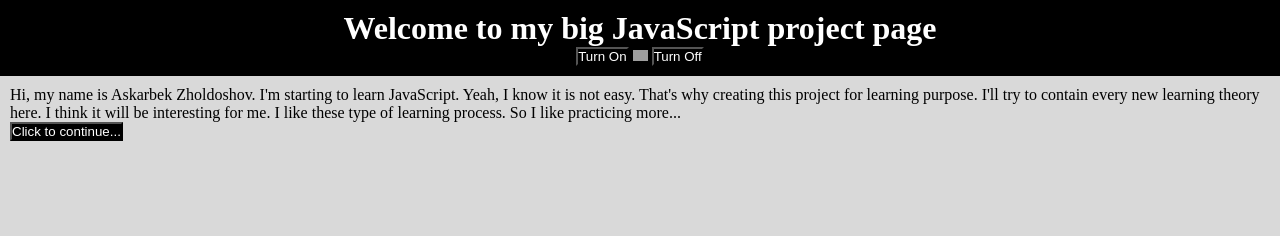
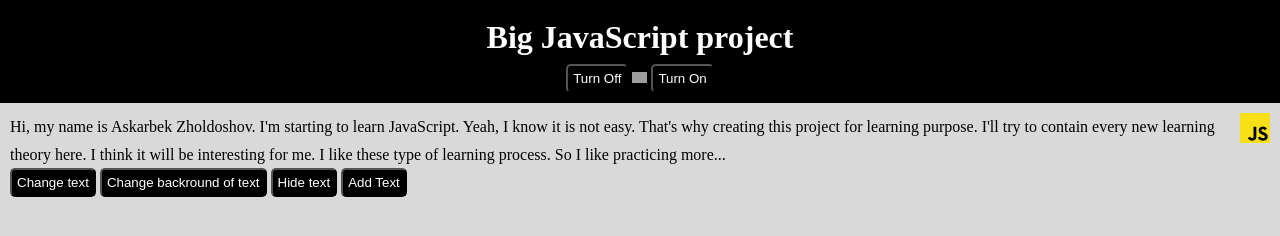
Before and after one commit to pilotaskar/Big-JavaScript-by-Pilotaskar, a plain HTML site: page index.html in a window 1280 px wide. Drawn offline with Linux system fonts and the light colour scheme; grey boxes are pictures that could not be loaded.

Commit message:
last changes

```diff
--- a/index.html
+++ b/index.html
@@ -13,15 +13,16 @@
     <header>
 
 
-        <h1>Welcome to my big JavaScript project page</h1>
+        <h1>Big JavaScript project</h1>
 
 
          <!-- 2. JavaScript can change HTML attribute value (The light bulb.) -->
-        <button type="button" onclick="document.getElementById('lamp').src = 'https://www.w3schools.com/js/pic_bulbon.gif'">Turn On</button>
+         <button type="button" onclick="document.getElementById('lamp').src = 'https://www.w3schools.com/js/pic_bulboff.gif'">Turn Off</button>
+
 
         <img id="lamp" src="https://www.w3schools.com/js/pic_bulboff.gif" alt="" width="15px">
 
-        <button type="button" onclick="document.getElementById('lamp').src = 'https://www.w3schools.com/js/pic_bulboff.gif'">Turn Off</button>
+        <button type="button" onclick="document.getElementById('lamp').src = 'https://www.w3schools.com/js/pic_bulbon.gif'">Turn On</button>
 
 
     </header>
@@ -29,11 +30,26 @@
     <section>
 
         <p id="first-p">
+            <img src="/img/javascript-logo.png" alt="" align="right" width="30px"  >
         Hi, my name is Askarbek Zholdoshov. I'm starting to learn JavaScript. Yeah, I know it is not easy. That's why creating this project for learning purpose. I'll try to contain every new learning theory here. I think it will be interesting for me. I like these type of learning process. So I like practicing more...
         </p>
 
+        <p id="none-p" style="background-color: grey; color: aliceblue; display: none; margin-bottom: 5px;">
+            By the way I'll write comment inside of my code about theory numbers. You can look at my code also. <a href="https://github.com/pilotaskar/Big-JavaScript-by-Pilotaskar" style="color: blue;">Here is my GitHub link to clone or see my code.</a>
+        </p>
+
+        <p></p>
+
         <!-- 1. What JavaScript can do?  -->
-        <button type="button" onclick="document.getElementById('first-p').innerHTML = 'If you also want to learn JavaScript you can follow me or you can also make big challenges like mine. So do everything for learning. Jump, cry, struggle but learn anyway. And give all energies to learn and practice. Only like this way you can be master of coding... '">Click to continue...</button>
+        <button type="button" onclick="document.getElementById('first-p').innerHTML = 'If you also want to learn JavaScript you can follow me or you can also make big challenges like mine. So do everything for learning. Jump, cry, struggle but learn anyway. And give all energies to learn and practice. Only like this way you can be master of coding... '">Change text</button>
+
+       <!--3. JavaScript can change Style. -->
+        <button type="button" onclick="document.getElementById('first-p').style.backgroundColor = 'white'" >Change backround of text</button>
+
+         <!--4. JavaScript can hide HTML elements. -->
+        <button type="button" onclick="document.getElementById('first-p').style.display = 'none'">Hide text</button>
+
+        <button type="button" onclick="document.getElementById('none-p').style.display = 'block'">Add Text</button>
     </section>
 
 
--- a/style.css
+++ b/style.css
@@ -4,6 +4,7 @@
 
 body{
     background-color: #D9D9D9;
+    line-height: 1.7;
 }
 
 header {
@@ -21,4 +22,10 @@ section {
 button {
     color: white;
     background-color: black;
+    border-radius: 5px;
+    padding: 5px;
 }
+
+button:hover {
+    color: aqua;
+}
```
Also changed, not shown: img/javascript-logo.png (added).
